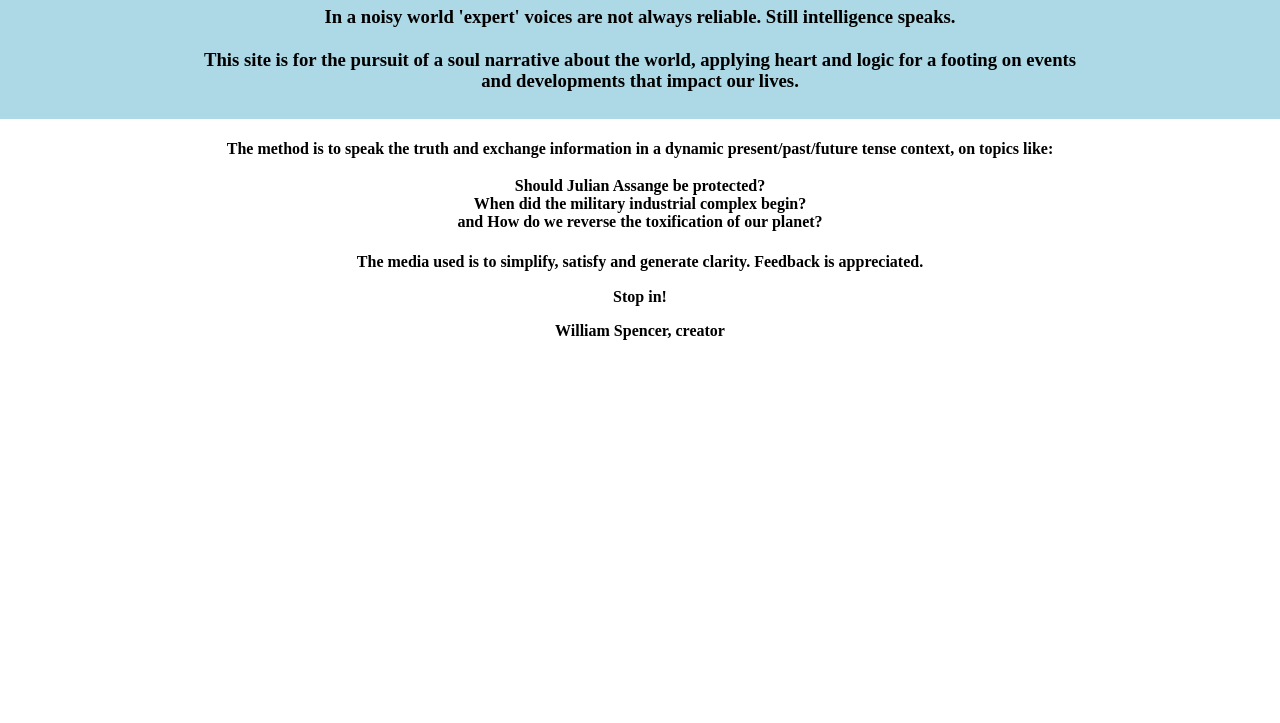
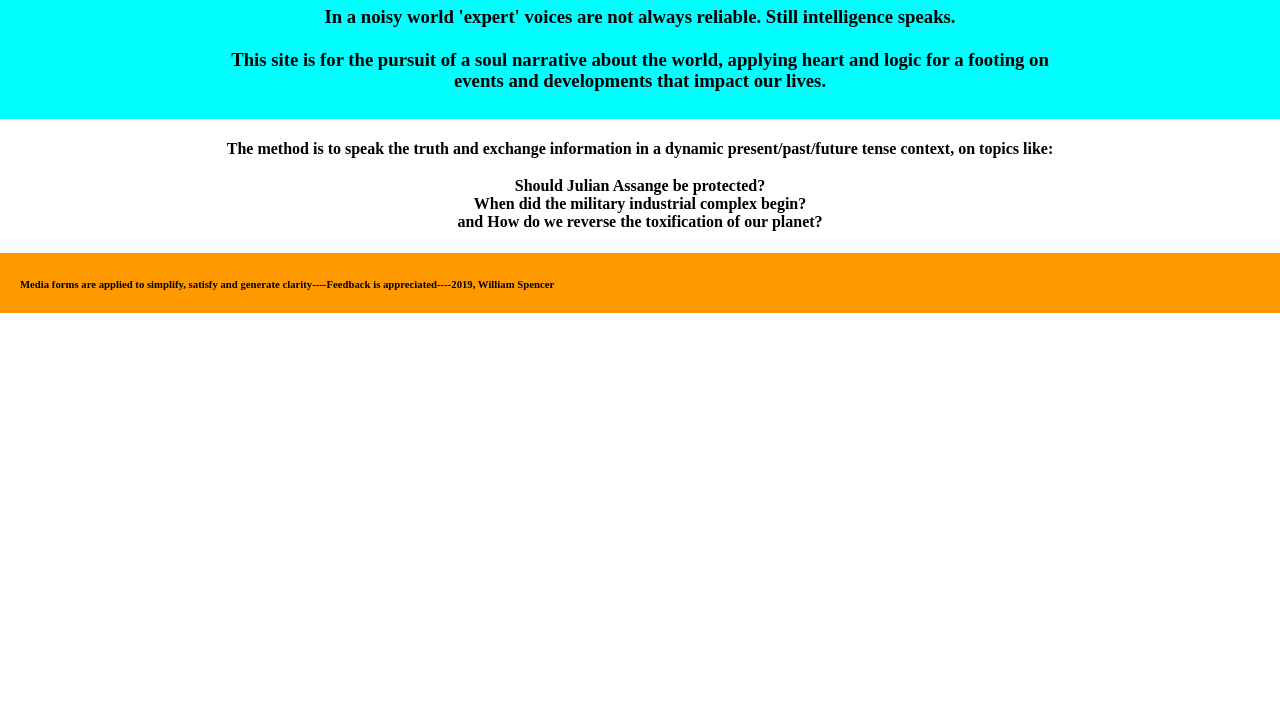
Before and after one commit to Snakehawk1/codelou-git, a plain HTML site: page index.html in a window 1280 px wide. Shown: the part 77-800 px from the top of the page. Drawn offline with Linux system fonts and the light colour scheme.

Commit message:
footer and tweeks

```diff
--- a/css/main.css
+++ b/css/main.css
@@ -3,14 +3,14 @@
 /*  Document =======================================================*/
 
 * {
-  box-sizing: border-border-box;
+  box-sizing: border-box;
 }
 
 .top {
   padding-top: .2em;
   padding-bottom: .5em;
   width: 100%;
-  background-color: lightblue;
+  background-color: #00ffff;
 }
 
 .container {
@@ -23,14 +23,38 @@ h1 {
   color: blue;
 }
 
+.main-footer {
+  padding-top: .1px;
+  height:  60px;
+  background-color: #ff9900;
+}
+
+.nested {
+  padding-left: 20px;
+}
+
 /* =============================================
             media queries
  ==================================================== */
 
  @media (min-width:  769px) {
+
+   .wrap {
+      min-height:  calc(100vh-60px);
+   }
+
    .container {
      margin: 0 auto;
      width: 70%;
      max-width: 1000px;
    }
+
+/*  potential lists or links though not placed or named
+current items on watchlist if I make it: NATO  Balkans  Venezuala  Ukraine
+   .watch-list,
+   .main-nav li,
+   .main-nav {
+     display: inline;
+   }
+   */
  }
--- a/index.html
+++ b/index.html
@@ -8,6 +8,7 @@
     <link rel="stylesheet" href="css/normalize.css">
   </head>
   <body>
+    <div class="wrap">
       <header class="top">
         <div class="container">
           <h1>Soul Narrative</h1>
@@ -25,10 +26,13 @@
             When did the military industrial complex begin?<br> and
             How do we reverse the toxification of our planet?
           </h4>
-        <b>
-        <p> The media used is to simplify, satisfy and generate clarity.
-          Feedback is appreciated.</p>
-        <p>Stop in!</p>
-        <p>William Spencer, creator</p>
+        </div>
+      </div>
+    <footer class="main-footer">
+      <div class="nested">
+        <h6> Media forms are applied to simplify, satisfy and generate
+          clarity----Feedback is appreciated----2019, William Spencer</h6>
+        </div>
+    </footer>
   </body>
 </html>
```
Also changed, not shown: 1 other file. Lines whose indentation alone changed are shown as unchanged.
